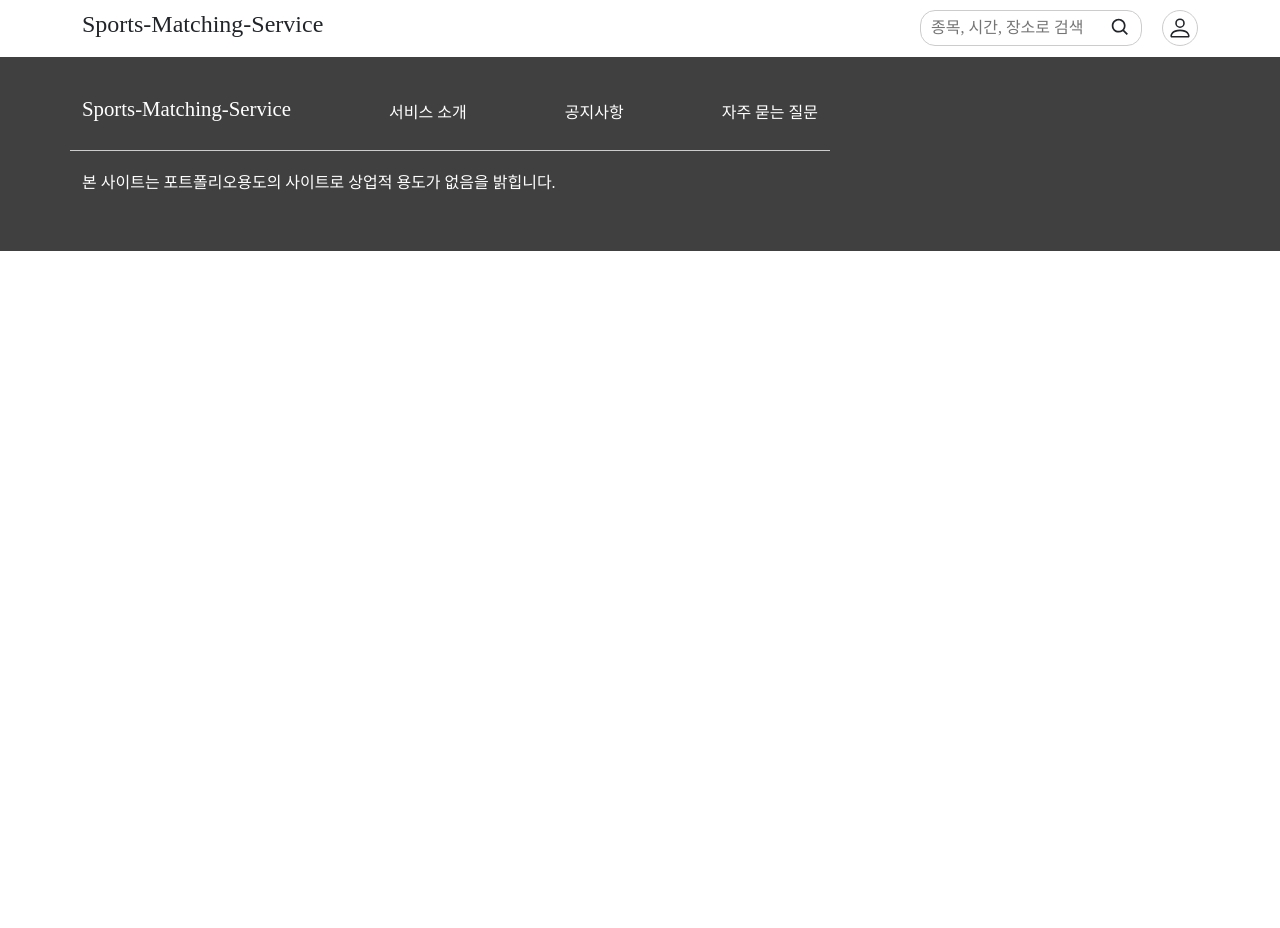
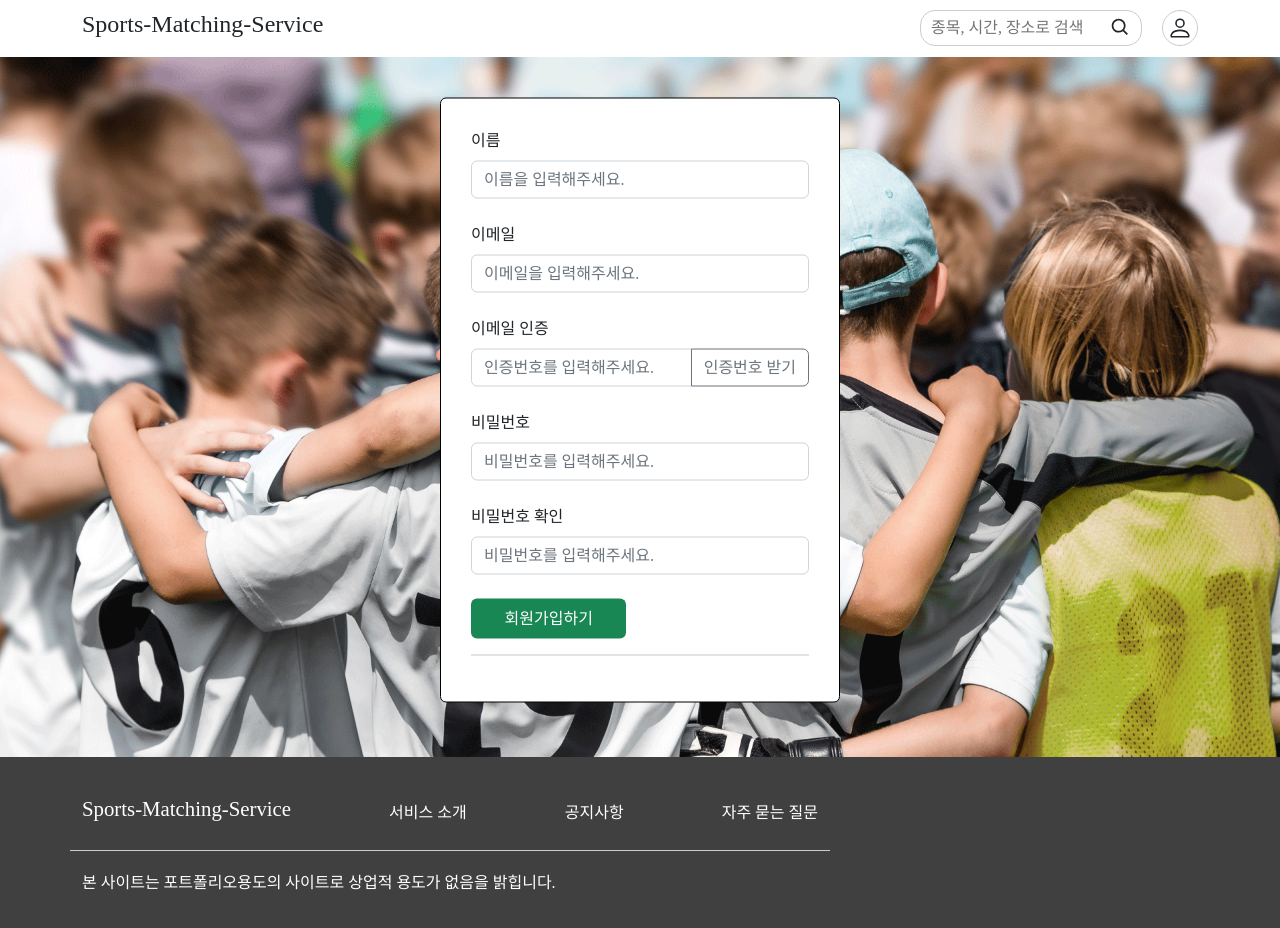
Before and after one commit to Sports-Matching-Service/Frontend, a React (Create React App) app: page /signup in a window 1280 px wide. Shown: the top 928 px of the page. Before the commit the page ends 800 px from the top, so only its background shows below. Built offline with nearby package versions, Linux system fonts and the light colour scheme; a web font is replaced by a local one.

Commit message:
Add : 회원가입 페이지
회원가입 페이지 구현(react-hook-form)

```diff
--- a/src/App.js
+++ b/src/App.js
@@ -6,6 +6,7 @@ import { BrowserRouter, Routes, Route } from 'react-router-dom'
 import MainRoute from './route/MainRoute'
 import Footer from './components/common/Footer'
 import LoginModal from './components/common/LoginModal'
+import SignUpRoute from './route/SignUpRoute'
 
 function App() {
   return (
@@ -15,6 +16,7 @@ function App() {
           <Header />
           <Routes>
             <Route path="/" element={<MainRoute />} />
+            <Route path="/signup" element={<SignUpRoute />} />
           </Routes>
         </div>
       </Container>
--- /dev/null
+++ b/src/components/view/SignUp.jsx
@@ -0,0 +1,116 @@
+import React from "react";
+import '../../style/scss/signup.scss';
+import { useForm } from "react-hook-form";
+
+const SignUp = () => {
+
+    const { register, handleSubmit, formState: { isSubmitting, isDirty, errors } } = useForm();
+
+    const onSubmit = async (data) => {
+        await new Promise((res)=> setTimeout(res, 1000));
+        alert(JSON.stringify(data))
+    }
+
+    return(
+        <>
+            <div className="bg_wrap"></div>
+            <div className="signup_wrap">
+                <div className="signup_box">
+                    <form onSubmit={handleSubmit(onSubmit)}>
+                        <div className="mb-4">
+                            <label htmlFor="email" className="form-label">이름</label>
+                            <input
+                              id="name"
+                              className="form-control"
+                              type="text"
+                              placeholder="이름을 입력해주세요."
+                              aria-invalid={!isDirty ? undefined : errors.name ? "true" : "false"}
+                              {...register("name", {
+                                required : "이름은 필수 입력입니다."
+                              })}
+                            />
+                            {errors.name && <small role="alert">{errors.name.message}</small>}
+                        </div>
+                        <div className="mb-4">
+                            <label htmlFor="email" className="form-label">이메일</label>
+                            <input
+                              id="email"
+                              className="form-control"
+                              type="email"
+                              placeholder="이메일을 입력해주세요."
+                              aria-invalid={!isDirty ? undefined : errors.email ? "true" : "false"}
+                              {...register("email", {
+                                required : "이메일은 필수 입력입니다.",
+                                pattern : {
+                                    value : /\S+@\S+\.\S+/,
+                                    message : "이메일 형식에 맞지 않습니다."
+                                }
+                              })}
+                            />
+                            {errors.email && <small role="alert">{errors.email.message}</small>}
+                        </div>
+                        <div className="mb-4">
+                            <label htmlFor="email" className="form-label">이메일 인증</label>
+                            <div class="input-group">
+                                <input
+                                  id="email_check"
+                                  className="form-control"
+                                  type="text"
+                                  placeholder="인증번호를 입력해주세요."
+                                  aria-invalid={!isDirty ? undefined : errors.email_check ? "true" : "false"}
+                                  {...register("email_check", {
+                                    required : "이메일 인증은 필수 입력입니다."
+                                  })}
+                                />
+                                <button class="btn btn-outline-secondary" type="button" id="button-addon2">인증번호 받기</button>
+                            </div>
+                            {errors.email_check && <small role="alert">{errors.email_check.message}</small>}
+                        </div>
+                        <div className="mb-4">
+                            <label htmlFor="password" className="form-label">비밀번호</label>
+                            <input
+                              id="password"
+                              className="form-control"
+                              type="password"
+                              placeholder="비밀번호를 입력해주세요."
+                              aria-invalid={!isDirty ? undefined : errors.password ? "true" : "false"}
+                              {...register("password", {
+                                required : "비밀번호는 필수 입력입니다.",
+                                minLength: {
+                                    value: 8,
+                                    message: "8자리 이상 비밀번호를 사용하세요.",
+                                  }
+                              })}
+                            />
+                            {errors.password && <small role="alert">{errors.password.message}</small>}
+                        </div>
+                        <div className="mb-4">
+                            <label htmlFor="password" className="form-label">비밀번호 확인</label>
+                            <input
+                              id="password"
+                              className="form-control"
+                              type="password"
+                              placeholder="비밀번호를 입력해주세요."
+                              aria-invalid={!isDirty ? undefined : errors.password_check ? "true" : "false"}
+                              {...register("password_check", {
+                                required : "비밀번호 확인은 필수 입력입니다.",
+                                minLength: {
+                                    value: 8,
+                                    message: "8자리 이상 비밀번호를 사용하세요.",
+                                  }
+                              })}
+                            />
+                            {errors.password_check && <small role="alert">{errors.password_check.message}</small>}
+                        </div>
+                        <div className="mb-3 modal_btn_wrap">
+                            <button className="btn btn-success" type="submit" disabled={isSubmitting}>회원가입하기</button>
+                        </div>
+                        <hr />
+                    </form>
+                </div>
+            </div>
+        </>
+    )
+}
+
+export default SignUp;
--- /dev/null
+++ b/src/route/SignUpRoute.jsx
@@ -0,0 +1,12 @@
+import React from "react";
+import SignUp from '../components/view/SignUp';
+
+const SignUpRoute = () => {
+    return(
+        <>
+            <SignUp />
+        </>
+    )
+}
+
+export default SignUpRoute;
--- a/src/style/scss/index.scss
+++ b/src/style/scss/index.scss
@@ -18,6 +18,10 @@
   margin: 0;
   padding: 0;
   font-family: 'GmarketSansMedium';
+}
+
+body {
+  overflow-x: hidden;
 }
 
 header {
--- /dev/null
+++ b/src/style/scss/signup.scss
@@ -0,0 +1,30 @@
+.bg_wrap{
+    width: 100vw;
+    position: relative;
+    height: calc(100vh - 100px);
+    margin-left: -50vw;
+    left: 50%;
+    background-image: url("../image/good_sports.png");
+    background-size: cover;
+}
+
+.signup_wrap{
+    width: 100%;
+    height: auto;
+    display: flex;
+    justify-content: center;
+    align-items: center;
+    position: absolute;
+    left: 50%;
+    top: 50%;
+    transform: translate(-50%, -50%);
+
+    .signup_box {
+        width: 400px;
+        height: auto;
+        background-color: white;
+        border-radius: 0.375rem;
+        border: 1px solid black;
+        padding: 30px;
+    }
+}
```
Also changed, not shown: src/style/image/good_sports.png (added).
